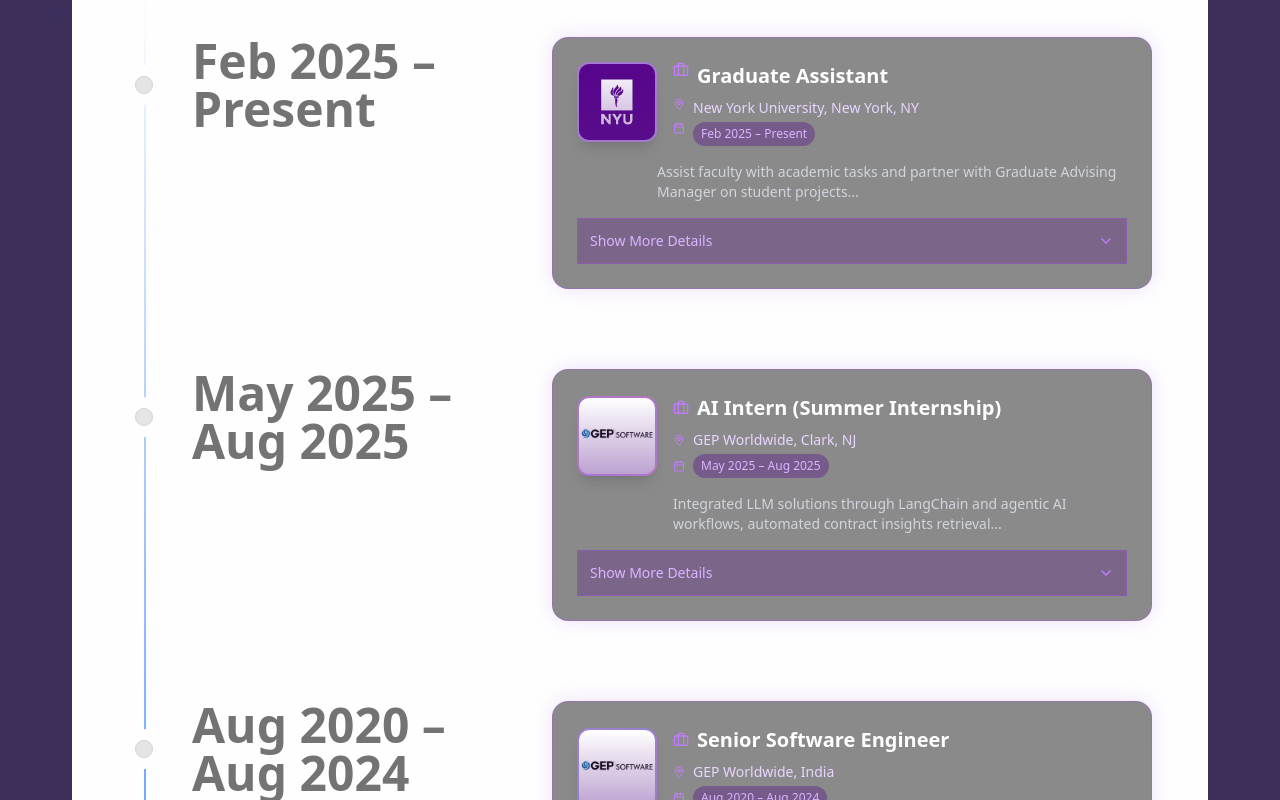
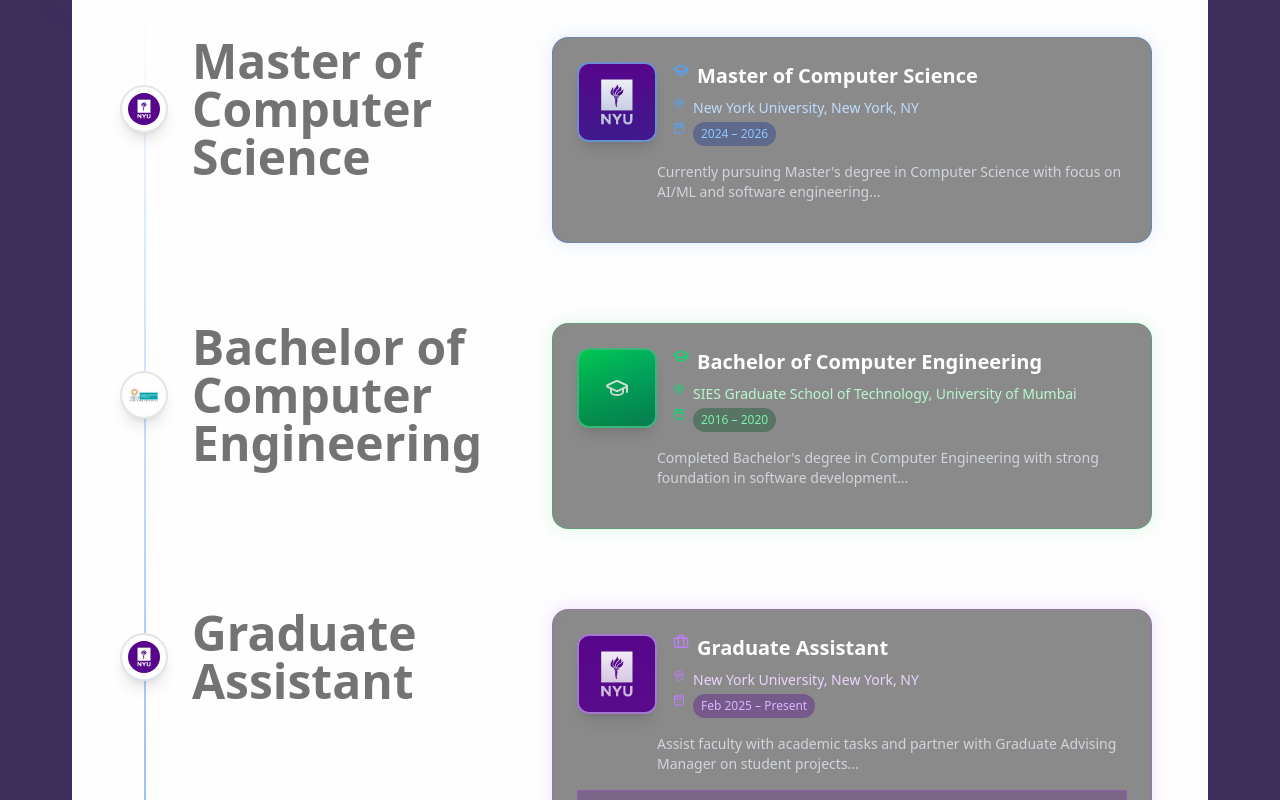
Before and after one commit to portfolioshweta98-sys/portfolio_website, a Next.js app: page / in a window 1280 px wide. Shown: the part 3100-3900 px from the top of the page. Built offline with nearby package versions, Linux system fonts and the light colour scheme.

Commit message:
adding all the changes

```diff
--- a/components/Contactsection.tsx
+++ b/components/Contactsection.tsx
@@ -79,10 +79,10 @@
         <p className="text-gray-300 text-sm">
           Or email me directly at{" "}
           <a
-            href="mailto:shwetashekhar2016@gmail.com"
+            href="mailto:ss19623@nyu.edu"
             className="text-blue-400 hover:underline"
           >
-            shwetashekhar2016@gmail.com
+            ss19623@nyu.edu
           </a>
         </p>
          <div className="absolute inset-0 rounded-full bg-gradient-to-tr from-purple-500/20 to-blue-500/20 blur-xl -z-10 group-hover/card:blur-2xl transition-all duration-500 will-change-transform" />
--- a/components/Experience.tsx
+++ b/components/Experience.tsx
@@ -9,6 +9,7 @@
   BriefcaseIcon,
   CalendarIcon,
   MapPinIcon,
+  GraduationCapIcon,
 } from "lucide-react";
 
 const Experience = () => {
@@ -81,8 +82,141 @@
   ];
 
   const data = [
+    // Education Section
     {
-      title: "Feb 2025 – Present",
+      title: "Master of Computer Science",
+      image: "/Exp 1.png", // NYU image
+      content: (
+        <div key={0} className="group relative w-full">
+          {/* Main Card */}
+          <div
+            className="bg-black-200 backdrop-blur-xl rounded-xl sm:rounded-2xl
+                       border border-blue-500/30 shadow-[0_0_20px_rgba(59,130,246,0.15)]
+                       p-3 sm:p-4 md:p-6 transition-all duration-500
+                       hover:-translate-y-1 hover:border-blue-400/50 w-full"
+          >
+            <div className="flex flex-col sm:flex-row items-start gap-3 sm:gap-4 mb-4">
+              {/* University Image */}
+              <div
+                className="relative w-12 h-12 sm:w-14 sm:h-14 md:w-16 md:h-16 lg:w-20 lg:h-20 rounded-lg sm:rounded-xl overflow-hidden
+                            bg-gradient-to-br from-blue-500/30 to-violet-500/30 flex-shrink-0 mx-auto sm:mx-0
+                            shadow-lg hover:shadow-xl transition-all duration-300 group-hover:scale-105
+                            border-2 border-blue-400/40"
+              >
+                <Image
+                  src="/Exp 1.png"
+                  alt="New York University"
+                  fill
+                  className="object-cover transition-transform duration-500 group-hover:scale-110"
+                  sizes="(max-width: 640px) 48px, (max-width: 768px) 56px, (max-width: 1024px) 64px, 80px"
+                />
+                <div className="absolute inset-0 bg-gradient-to-t from-blue-900/40 to-transparent" />
+              </div>
+
+              <div className="flex-1 min-w-0 text-center sm:text-left w-full sm:w-auto">
+                <div className="flex flex-col sm:flex-row items-center sm:items-start gap-1 sm:gap-2 mb-2">
+                  <GraduationCapIcon className="w-3 h-3 sm:w-4 sm:h-4 text-blue-400 flex-shrink-0" />
+                  <h3
+                    className="text-sm sm:text-base md:text-lg lg:text-xl font-bold text-white
+                               group-hover:text-blue-300 transition-colors duration-300 break-words"
+                  >
+                    Master of Computer Science
+                  </h3>
+                </div>
+
+                <div className="flex flex-col sm:flex-row items-center sm:items-start gap-1 sm:gap-2 mb-1">
+                  <MapPinIcon className="w-3 h-3 text-blue-400 flex-shrink-0" />
+                  <p className="text-xs sm:text-sm font-medium text-blue-200 break-words">
+                    New York University, New York, NY
+                  </p>
+                </div>
+
+                <div className="flex flex-col sm:flex-row items-center sm:items-start gap-1 sm:gap-2">
+                  <CalendarIcon className="w-3 h-3 text-blue-400 flex-shrink-0" />
+                  <span className="text-xs text-blue-300 bg-blue-900/40 px-2 py-1 rounded-full">
+                    2024 – 2026
+                  </span>
+                </div>
+              </div>
+            </div>
+
+            {/* Quick Preview */}
+            <div className="mb-4 px-2 sm:px-0 sm:pl-0 md:pl-20">
+              <p className="text-xs sm:text-sm text-gray-300 line-clamp-2 text-center sm:text-left">
+                Currently pursuing Master's degree in Computer Science with focus on AI/ML and software engineering...
+              </p>
+            </div>
+          </div>
+        </div>
+      ),
+    },
+    {
+      title: "Bachelor of Computer Engineering",
+      image: "/Exp 4.jpg", // You'll need to add this image
+      content: (
+        <div key={5} className="group relative w-full">
+          {/* Main Card */}
+          <div
+            className="bg-black-200 backdrop-blur-xl rounded-xl sm:rounded-2xl
+                       border border-green-500/30 shadow-[0_0_20px_rgba(34,197,94,0.15)]
+                       p-3 sm:p-4 md:p-6 transition-all duration-500
+                       hover:-translate-y-1 hover:border-green-400/50 w-full"
+          >
+            <div className="flex flex-col sm:flex-row items-start gap-3 sm:gap-4 mb-4">
+              {/* University Image */}
+              <div
+                className="relative w-12 h-12 sm:w-14 sm:h-14 md:w-16 md:h-16 lg:w-20 lg:h-20 rounded-lg sm:rounded-xl overflow-hidden
+                            bg-gradient-to-br from-green-500/30 to-emerald-500/30 flex-shrink-0 mx-auto sm:mx-0
+                            shadow-lg hover:shadow-xl transition-all duration-300 group-hover:scale-105
+                            border-2 border-green-400/40"
+              >
+                <div className="w-full h-full bg-gradient-to-br from-green-500 to-emerald-600 flex items-center justify-center">
+                  <GraduationCapIcon className="w-6 h-6 text-white" />
+                </div>
+                <div className="absolute inset-0 bg-gradient-to-t from-green-900/40 to-transparent" />
+              </div>
+
+              <div className="flex-1 min-w-0 text-center sm:text-left w-full sm:w-auto">
+                <div className="flex flex-col sm:flex-row items-center sm:items-start gap-1 sm:gap-2 mb-2">
+                  <GraduationCapIcon className="w-3 h-3 sm:w-4 sm:h-4 text-green-400 flex-shrink-0" />
+                  <h3
+                    className="text-sm sm:text-base md:text-lg lg:text-xl font-bold text-white
+                               group-hover:text-green-300 transition-colors duration-300 break-words"
+                  >
+                    Bachelor of Computer Engineering
+                  </h3>
+                </div>
+
+                <div className="flex flex-col sm:flex-row items-center sm:items-start gap-1 sm:gap-2 mb-1">
+                  <MapPinIcon className="w-3 h-3 text-green-400 flex-shrink-0" />
+                  <p className="text-xs sm:text-sm font-medium text-green-200 break-words">
+                    SIES Graduate School of Technology, University of Mumbai
+                  </p>
+                </div>
+
+                <div className="flex flex-col sm:flex-row items-center sm:items-start gap-1 sm:gap-2">
+                  <CalendarIcon className="w-3 h-3 text-green-400 flex-shrink-0" />
+                  <span className="text-xs text-green-300 bg-green-900/40 px-2 py-1 rounded-full">
+                    2016 – 2020
+                  </span>
+                </div>
+              </div>
+            </div>
+
+            {/* Quick Preview */}
+            <div className="mb-4 px-2 sm:px-0 sm:pl-0 md:pl-20">
+              <p className="text-xs sm:text-sm text-gray-300 line-clamp-2 text-center sm:text-left">
+                Completed Bachelor's degree in Computer Engineering with strong foundation in software development...
+              </p>
+            </div>
+          </div>
+        </div>
+      ),
+    },
+    // Experience Section
+    {
+      title: "Graduate Assistant",
+      image: "/Exp 1.png",
       content: (
         <div key={1} className="group relative w-full">
           {/* Main Card */}
@@ -200,7 +334,8 @@
       ),
     },
     {
-      title: "May 2025 – Aug 2025",
+      title: "AI Intern (Summer Internship)",
+      image: "/Exp 2.jpg",
       content: (
         <div key={2} className="group relative">
           {/* Main Card */}
@@ -330,7 +465,8 @@
       ),
     },
     {
-      title: "Aug 2020 – Aug 2024",
+      title: "Senior Software Engineer",
+      image: "/Exp 2.jpg",
       content: (
         <div key={3} className="group relative">
           {/* Main Card */}
@@ -442,7 +578,8 @@
       ),
     },
     {
-      title: "May 2019 – June 2019",
+      title: "Machine Learning Intern",
+      image: "/Exp 3.png",
       content: (
         <div key={4} className="group relative">
           {/* Main Card */}
--- a/components/TestimonialSection.tsx
+++ b/components/TestimonialSection.tsx
@@ -151,10 +151,10 @@
         {/* Header */}
         <div className="text-center mb-10">
           <h2 className="text-3xl sm:text-4xl font-bold text-white mb-3">
-            What People Say
+            LinkedIn Recommendations
           </h2>
           <p className="text-gray-400 text-base sm:text-lg max-w-2xl mx-auto">
-            Insights from those who have worked with me...
+            Stories and perspectives from people who’ve journeyed with me professionally and academically
           </p>
         </div>
 
--- a/components/ui/timeline.tsx
+++ b/components/ui/timeline.tsx
@@ -5,6 +5,8 @@
 interface TimelineEntry {
   title: string;
   content: React.ReactNode;
+  image?: string; // Optional image URL
+  icon?: React.ReactNode; // Optional icon as fallback
 }
 
 export const Timeline = ({ data }: { data: TimelineEntry[] }) => {
@@ -32,15 +34,26 @@
       className="w-full bg-white dark:bg-black-100 font-sans md:px-10 mt-10"
       ref={containerRef}
     >
-
       <div ref={ref} className="relative max-w-7xl mx-auto pb-20">
         {data.map((item, index) => (
           <div key={index} className="flex justify-start md:pt-20 md:gap-10">
             <div className="sticky flex flex-col md:flex-row z-40 items-center self-start max-w-xs lg:max-w-sm md:w-full">
-              <div className="h-10 absolute left-3 md:left-3 w-10 rounded-full bg-white dark:bg-black flex items-center justify-center">
-                <div className="h-4 w-4 rounded-full bg-neutral-200 dark:bg-neutral-800 border border-neutral-300 dark:border-neutral-700 p-2" />
+              <div className="h-12 absolute left-2 md:left-2 w-12 rounded-full bg-white dark:bg-black flex items-center justify-center shadow-lg border-2 border-neutral-200 dark:border-neutral-700">
+                {item.image ? (
+                  <img
+                    src={item.image}
+                    alt={`Timeline ${item.title}`}
+                    className="h-8 w-8 rounded-full object-cover"
+                  />
+                ) : item.icon ? (
+                  <div className="h-6 w-6 flex items-center justify-center text-neutral-600 dark:text-neutral-400">
+                    {item.icon}
+                  </div>
+                ) : (
+                  <div className="h-4 w-4 rounded-full bg-neutral-200 dark:bg-neutral-800 border border-neutral-300 dark:border-neutral-700" />
+                )}
               </div>
-              <h3 className="hidden md:block text-xl md:pl-20 md:text-5xl font-bold text-neutral-500 dark:text-neutral-500 ">
+              <h3 className="hidden md:block text-xl md:pl-20 md:text-5xl font-bold text-neutral-500 dark:text-neutral-500">
                 {item.title}
               </h3>
             </div>
@@ -57,14 +70,14 @@
           style={{
             height: height + "px",
           }}
-          className="absolute md:left-8 left-8 top-0 overflow-hidden w-[2px] bg-[linear-gradient(to_bottom,var(--tw-gradient-stops))] from-transparent from-[0%] via-neutral-200 dark:via-neutral-700 to-transparent to-[99%]  [mask-image:linear-gradient(to_bottom,transparent_0%,black_10%,black_90%,transparent_100%)] "
+          className="absolute md:left-8 left-8 top-0 overflow-hidden w-[2px] bg-[linear-gradient(to_bottom,var(--tw-gradient-stops))] from-transparent from-[0%] via-neutral-200 dark:via-neutral-700 to-transparent to-[99%] [mask-image:linear-gradient(to_bottom,transparent_0%,black_10%,black_90%,transparent_100%)]"
         >
           <motion.div
             style={{
               height: heightTransform,
               opacity: opacityTransform,
             }}
-            className="absolute inset-x-0 top-0  w-[2px] bg-gradient-to-t from-purple-500 via-blue-500 to-transparent from-[0%] via-[10%] rounded-full"
+            className="absolute inset-x-0 top-0 w-[2px] bg-gradient-to-t from-purple-500 via-blue-500 to-transparent from-[0%] via-[10%] rounded-full"
           />
         </div>
       </div>
```
Also changed, not shown: public/Exp 4.jpg (added).
